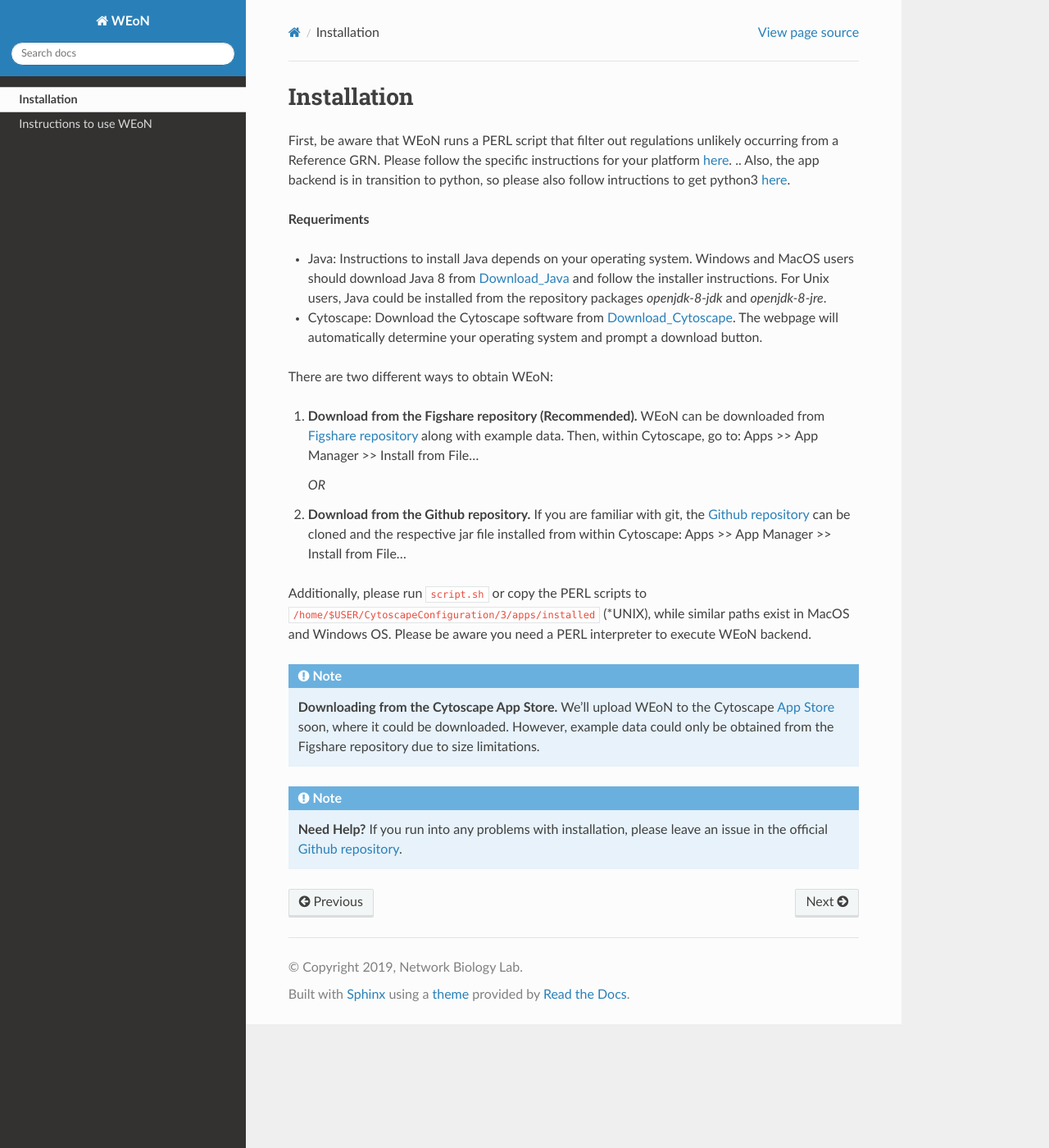
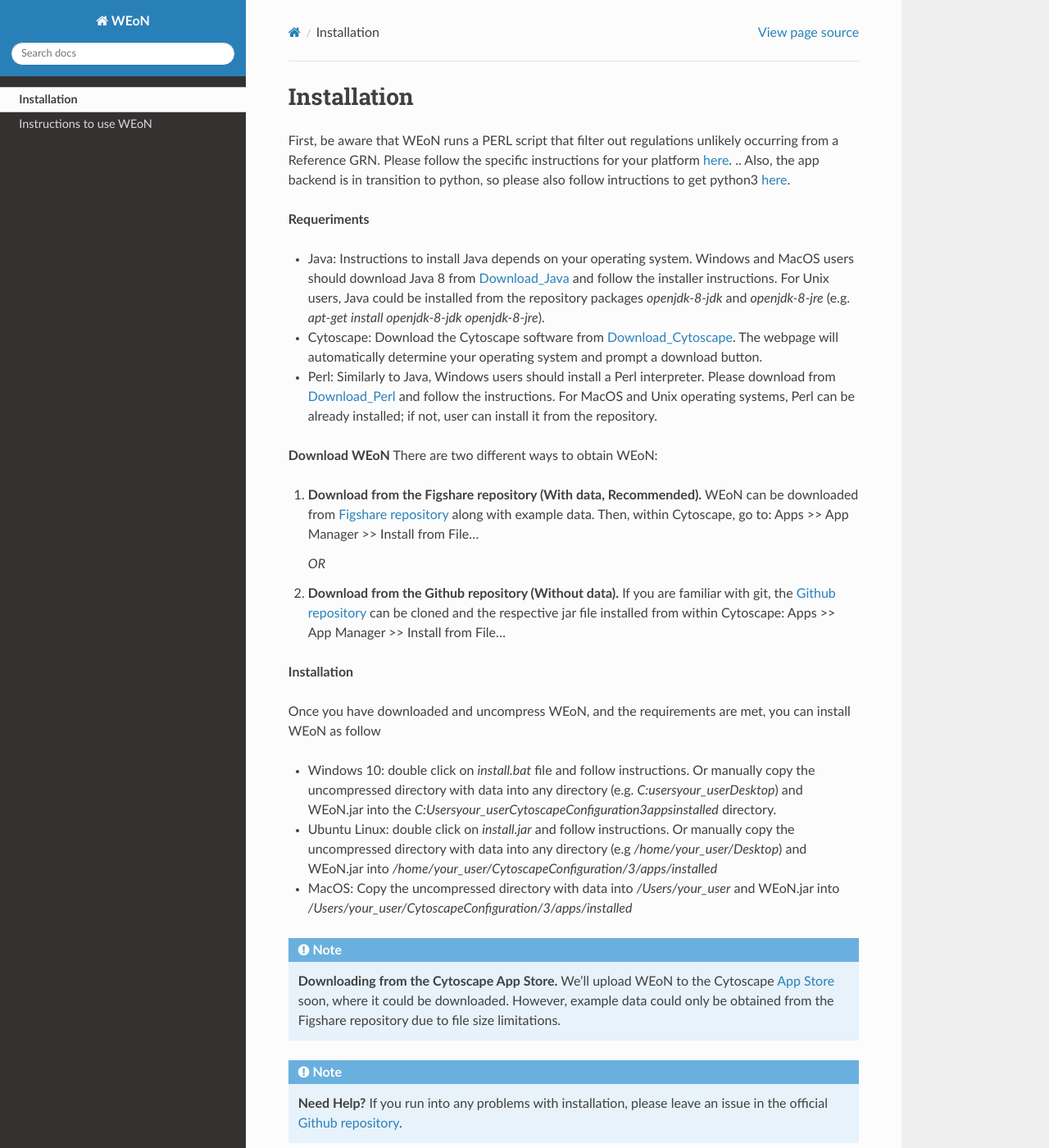
Before and after one commit to networkbiolab/WEoN, a Sphinx documentation site: the page built from docs/installation.rst, in a window 1280 px wide and 1400 px high. Shown: the whole window at 82% size. Built offline with Sphinx 7.4.7 and the Read the Docs theme 2.0.0, drawn with Linux system fonts in a browser that asks for light colours.

Commit message:
update docs

```diff
--- a/docs/installation.rst
+++ b/docs/installation.rst
@@ -6,31 +6,38 @@
 
 **Requeriments**
 
-- Java: Instructions to install Java depends on your operating system. Windows and MacOS users should download Java 8 from `Download_Java`_ and follow the installer instructions. For Unix users, Java could be installed from the repository packages `openjdk-8-jdk` and `openjdk-8-jre`.
+- Java: Instructions to install Java depends on your operating system. Windows and MacOS users should download Java 8 from `Download_Java`_ and follow the installer instructions. For Unix users, Java could be installed from the repository packages `openjdk-8-jdk` and `openjdk-8-jre` (e.g. `apt-get install openjdk-8-jdk openjdk-8-jre`).
 
 - Cytoscape: Download the Cytoscape software from `Download_Cytoscape`_. The webpage will automatically determine your operating system and prompt a download button.
 
+- Perl: Similarly to Java, Windows users should install a Perl interpreter. Please download from `Download_Perl`_ and follow the instructions. For MacOS and Unix operating systems, Perl can be already installed; if not, user can install it from the repository.
+
+**Download WEoN**
 There are two different ways to obtain WEoN:
 
-1. **Download from the Figshare repository (Recommended).** WEoN can be downloaded
-   from `Figshare repository <https://figshare.com/articles/WEoN_install_zip/7913912>`_
-   along with example data. Then, within Cytoscape, go to: Apps >> App Manager >> Install from File...
+1. **Download from the Figshare repository (With data, Recommended).** WEoN can be downloaded
+   from `Figshare repository <https://figshare.com/articles/WEoN_install_zip/7913912>`_ along with example data. Then, within Cytoscape, go to: Apps >> App Manager >> Install from File...
 
    *OR*
 
-2. **Download from the Github repository.** If you are familiar
-   with git, the `Github repository <https://github.com/networkbiolab/WEoN>`_ can be cloned
-   and the respective jar file installed from within Cytoscape: Apps >> App Manager >> Install from File...
+2. **Download from the Github repository (Without data).** If you are familiar
+   with git, the `Github repository <https://github.com/networkbiolab/WEoN>`_ can be cloned and the respective jar file installed from within Cytoscape: Apps >> App Manager >> Install from File...
 
-Additionally, please run ``script.sh`` or copy the PERL scripts to
-``/home/$USER/CytoscapeConfiguration/3/apps/installed``
-(\*UNIX), while similar paths exist in MacOS and Windows OS.
-Please be aware you need a PERL interpreter to execute WEoN backend.
+**Installation**
+
+Once you have downloaded and uncompress WEoN, and the requirements are met, you can install WEoN as follow
+
+- Windows 10: double click on `install.bat` file and follow instructions. Or manually copy the uncompressed directory with data into any directory (e.g. `C:\users\your_user\Desktop`) and WEoN.jar into the `C:\Users\your_user\CytoscapeConfiguration\3\apps\installed` directory.
+
+- Ubuntu Linux: double click on `install.jar` and follow instructions. Or manually copy the uncompressed directory with data into any directory (e.g `/home/your_user/Desktop`) and WEoN.jar into `/home/your_user/CytoscapeConfiguration/3/apps/installed`
+
+- MacOS: Copy the uncompressed directory with data into `/Users/your_user` and WEoN.jar into `/Users/your_user/CytoscapeConfiguration/3/apps/installed`
+
+.. Additionally, please run ``script.sh`` or copy the PERL scripts to  ``/home/$USER/CytoscapeConfiguration/3/apps/installed`` (\*UNIX), while similar paths exist in MacOS and Windows OS. Please be aware you need a PERL interpreter to execute WEoN backend.
 
 .. note::
 	**Downloading from the Cytoscape App Store.** We'll upload WEoN to the Cytoscape
-	`App Store <https://apps.cytoscape.org/>`_ soon, where it could be downloaded. However,
-	example data could only be obtained from the Figshare repository due to size limitations.
+	`App Store <https://apps.cytoscape.org/>`_ soon, where it could be downloaded. However, example data could only be obtained from the Figshare repository due to file size limitations.
 
 .. note::
 	**Need Help?**
@@ -40,3 +47,4 @@
 .. refs
 .. _Download_Cytoscape: https://cytoscape.org/download.html
 .. _Download_Java: https://www.java.com/es/download/manual.jsp
+.. _Download_Perl: http://strawberryperl.com/
```
